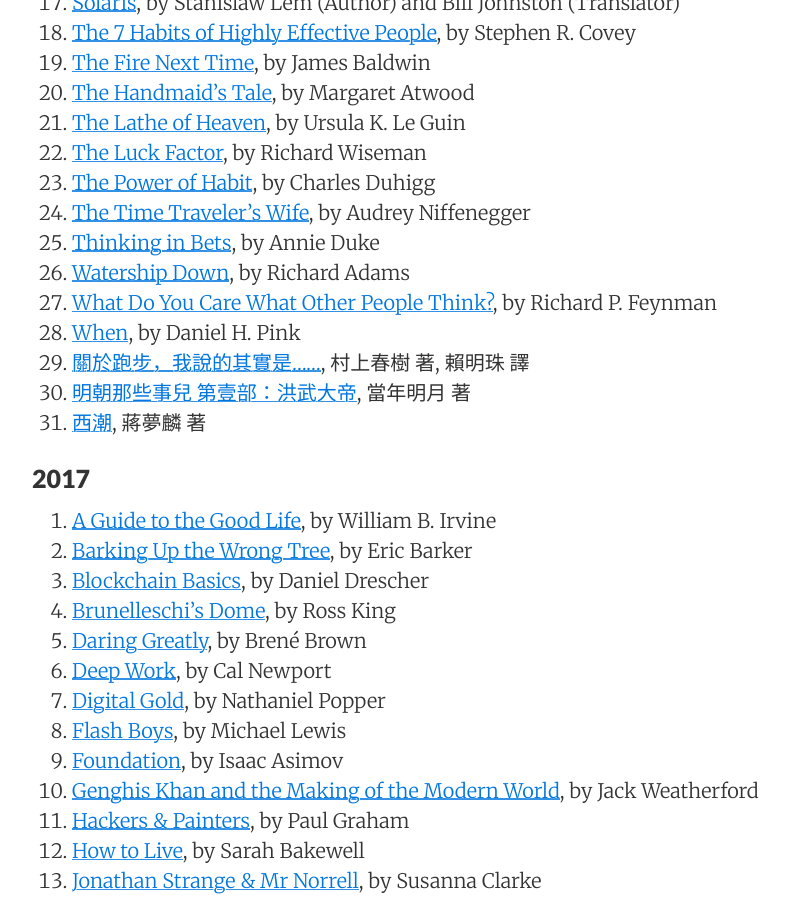
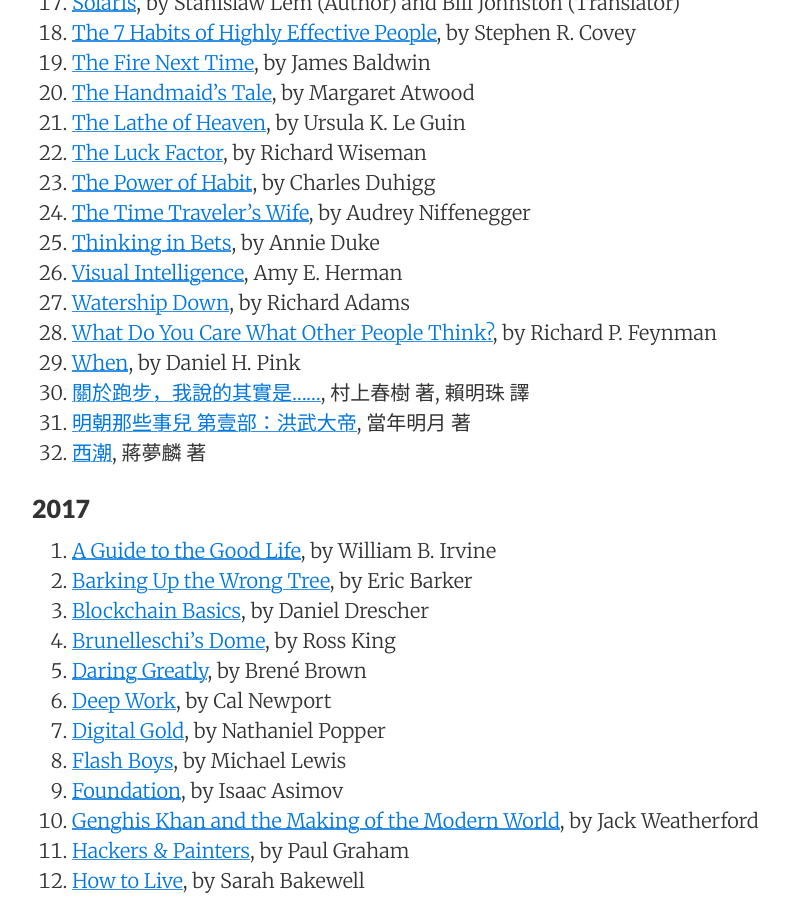
Before and after one commit to sewardlee337/sewardlee337.github.io, a Jekyll site: the page built from readinglist.md, in a window 1280 px wide and 900 px high, scrolled down 1130 px. Shown: the whole window, without its empty margins (188-976 px from the left). Built offline with Jekyll 4.4.1, drawn with Linux system fonts in a browser that asks for light colours; nearby versions of some CDN libraries.

Commit message:
Update reading list

```diff
--- a/readinglist.md
+++ b/readinglist.md
@@ -44,6 +44,7 @@ _"My alma mater was books, a good library... I could spend the rest of my life r
 1. [The Power of Habit](https://amzn.to/2KKbRSc), by Charles Duhigg
 1. [The Time Traveler's Wife](https://amzn.to/2LVU4Fp), by Audrey Niffenegger
 1. [Thinking in Bets](http://amzn.to/2CHI70a), by Annie Duke
+1. [Visual Intelligence](https://amzn.to/2Nsyyfb), Amy E. Herman
 1. [Watership Down](https://amzn.to/2Iha4mj), by Richard Adams
 1. [What Do You Care What Other People Think?](http://amzn.to/2oxSoXJ), by Richard P. Feynman
 1. [When](https://amzn.to/2qtGBKZ), by Daniel H. Pink
```
